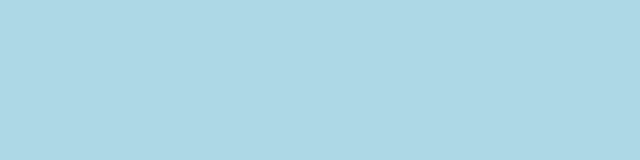
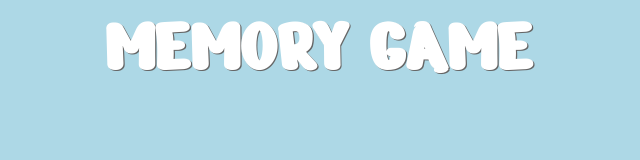
Before and after one commit to MarcoBagnasco/html-css-memory, a plain HTML site: page index.html in a window 1280 px wide. Shown: the whole page, without its empty margins (322-962 px from the left). Drawn offline with Linux system fonts and the light colour scheme.

Commit message:
add header

```diff
--- a/css/style.css
+++ b/css/style.css
@@ -14,3 +14,12 @@ body{
     width: 800px;
     margin: 0 auto;
 }
+
+/* HEADER */
+header h1{
+    text-align: center;
+    font-size: 78px;
+    color: white;
+    text-transform: uppercase;
+    text-shadow: 1.2px 1.2px #666666;
+}
--- a/index.html
+++ b/index.html
@@ -15,7 +15,9 @@
 <body>
     <div class="container">
         <!-- SITE HEADER -->
-        <header></header>
+        <header>
+            <h1>Memory game</h1>
+        </header>
 
         <!-- SITE MAIN -->
         <main></main>
```
